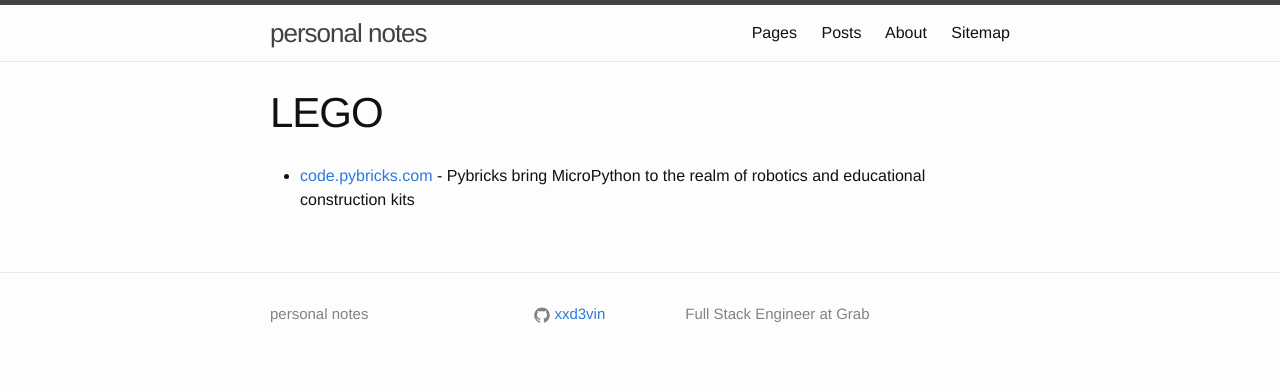
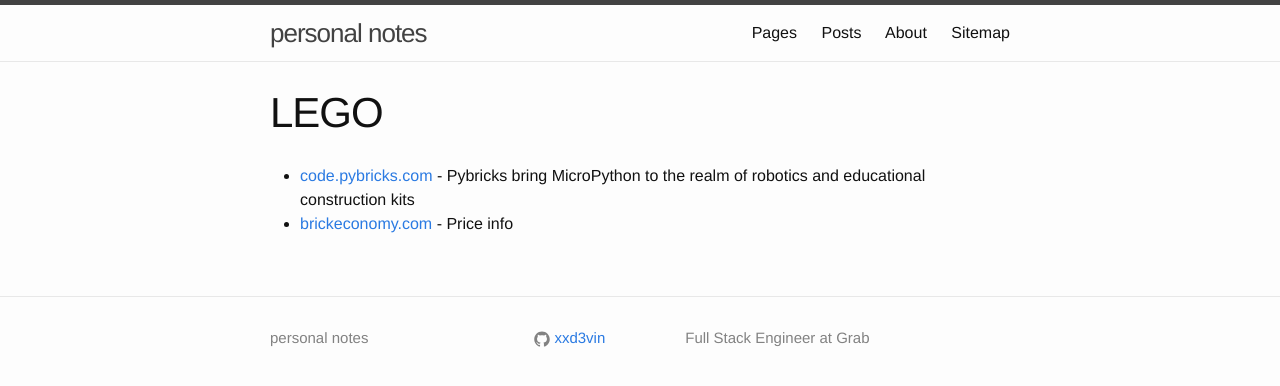
Before and after one commit to xx7y7xx/xx7y7xx.github.io, a Jekyll site: the page built from _pages/lego/index.md, in a window 1280 px wide. Shown: the top 386 px of the page. Built offline with Jekyll 4.4.1, drawn with Linux system fonts in a browser that asks for light colours; comment, search, counter and statistics services are not loaded.

Commit message:
Update index.md

```diff
--- a/_pages/lego/index.md
+++ b/_pages/lego/index.md
@@ -5,3 +5,4 @@ title: LEGO
 ---
 
 - [code.pybricks.com](https://code.pybricks.com/) - Pybricks bring MicroPython to the realm of robotics and educational construction kits
+- [brickeconomy.com](https://www.brickeconomy.com/) - Price info
```
